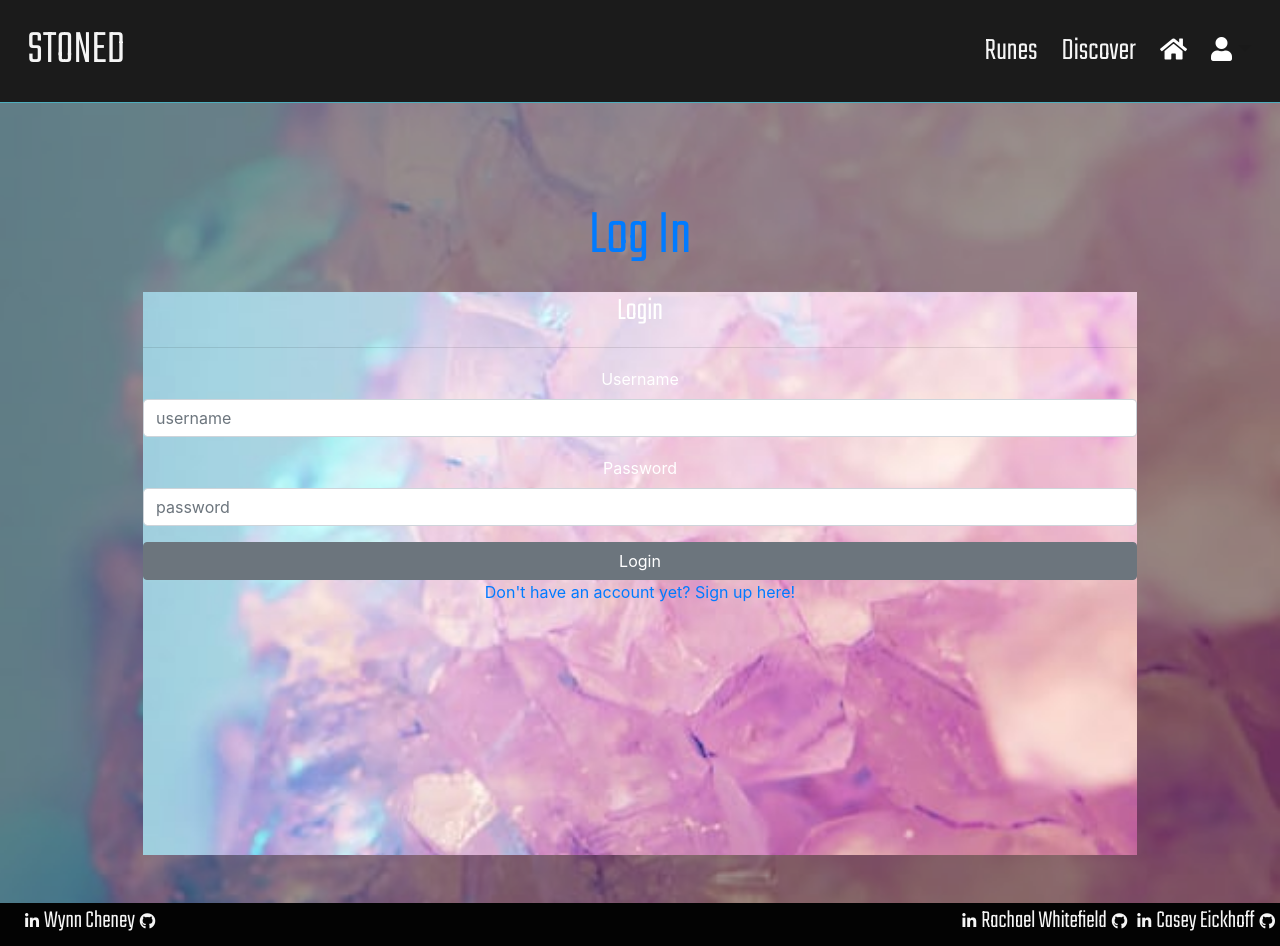
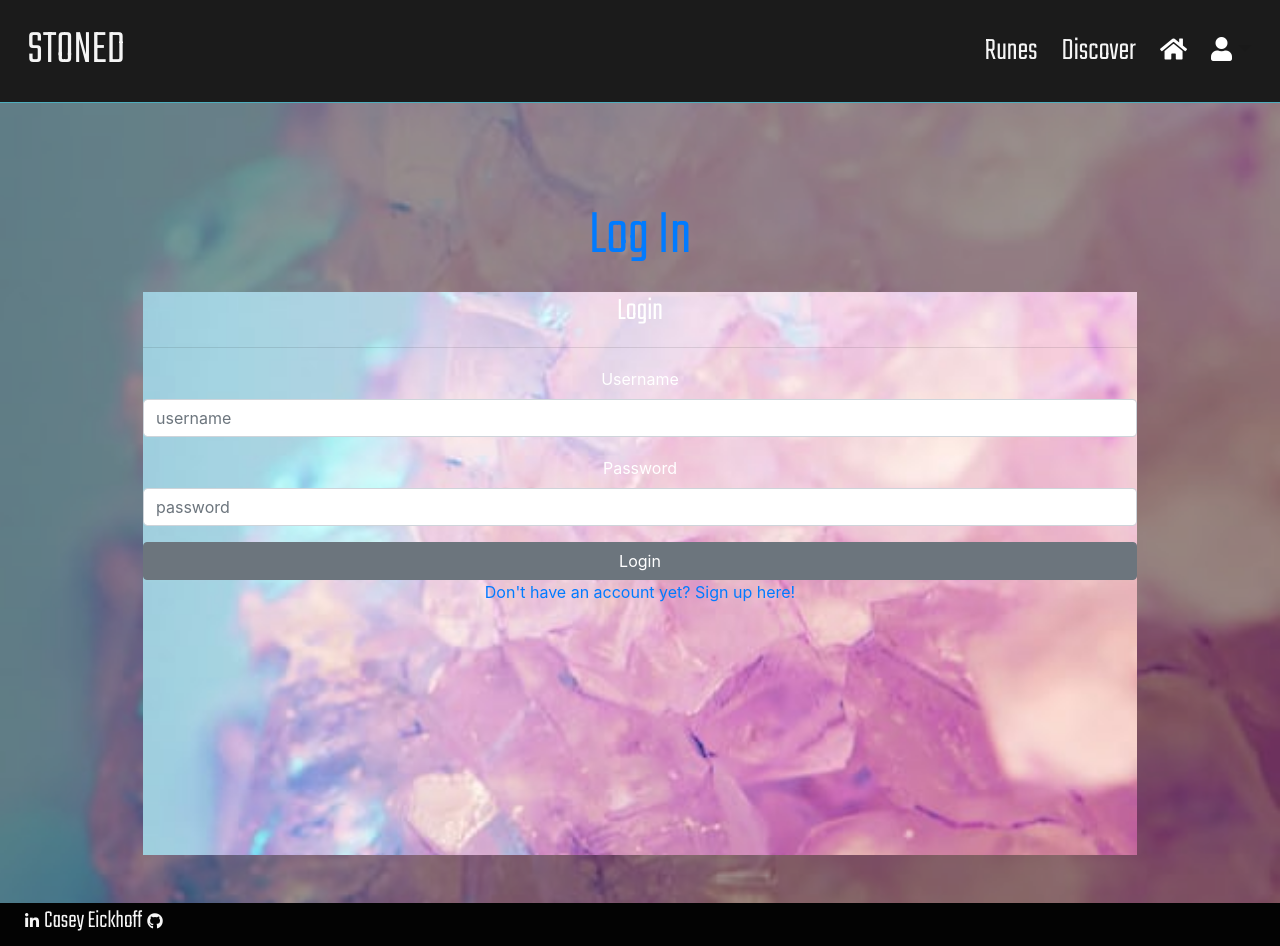
Before and after one commit to RachaelWhitefield/lets-get-metaphysical, a React (Create React App) app in the folder client/: page /login in a window 1280 px wide. Shown: the top 946 px of the page. Built offline with nearby package versions, Linux system fonts and the light colour scheme; no server answers.

Commit message:
just adding anything I forgot before I start working again... footer stuff

```diff
--- a/client/src/components/Footer/Footer.scss
+++ b/client/src/components/Footer/Footer.scss
@@ -10,8 +10,7 @@
     color: $light-text;
     font-size: 25px;
     padding-left: 20px;
-    // padding-bottom: 5px;
-    // padding-top: 5px;
+
 
 
 
@@ -41,7 +40,7 @@
         color: $light-text;
     }
     .name {
-        float: right;
+        display: in-line inline-block;
     }
 
     // .react-icon {
```
